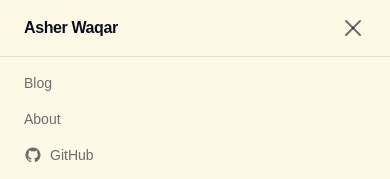
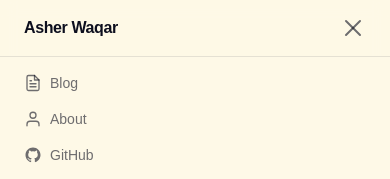
Before and after one commit to awaq96/portfolio, a Next.js app: page / in a window 390 px wide. Both pictures are taken after a click on the button "Toggle menu". Shown: the top 179 px of the page. Built offline with nearby package versions, Linux system fonts and the light colour scheme.

Commit message:
add logos to blog and about for mobile

```diff
--- a/app/components/layout/Nav.tsx
+++ b/app/components/layout/Nav.tsx
@@ -4,8 +4,29 @@
 import Link from "next/link";
 
 const links = [
-  { label: "Blog", href: "/blog" },
-  { label: "About", href: "/about" },
+  {
+    label: "Blog",
+    href: "/blog",
+    icon: (
+      <svg width="18" height="18" viewBox="0 0 24 24" fill="none" stroke="currentColor" strokeWidth="1.75" strokeLinecap="round" strokeLinejoin="round">
+        <path d="M14 2H6a2 2 0 0 0-2 2v16a2 2 0 0 0 2 2h12a2 2 0 0 0 2-2V8z" />
+        <polyline points="14 2 14 8 20 8" />
+        <line x1="16" y1="13" x2="8" y2="13" />
+        <line x1="16" y1="17" x2="8" y2="17" />
+        <polyline points="10 9 9 9 8 9" />
+      </svg>
+    ),
+  },
+  {
+    label: "About",
+    href: "/about",
+    icon: (
+      <svg width="18" height="18" viewBox="0 0 24 24" fill="none" stroke="currentColor" strokeWidth="1.75" strokeLinecap="round" strokeLinejoin="round">
+        <path d="M20 21v-2a4 4 0 0 0-4-4H8a4 4 0 0 0-4 4v2" />
+        <circle cx="12" cy="7" r="4" />
+      </svg>
+    ),
+  },
 ];
 
 const socials = [
@@ -99,9 +120,10 @@
               <Link
                 key={l.label}
                 href={l.href}
-                className="text-foreground/60 hover:text-foreground transition-colors"
+                className="flex items-center gap-2 text-foreground/60 hover:text-foreground transition-colors"
                 onClick={() => setOpen(false)}
               >
+                {l.icon}
                 {l.label}
               </Link>
             ))}
```
